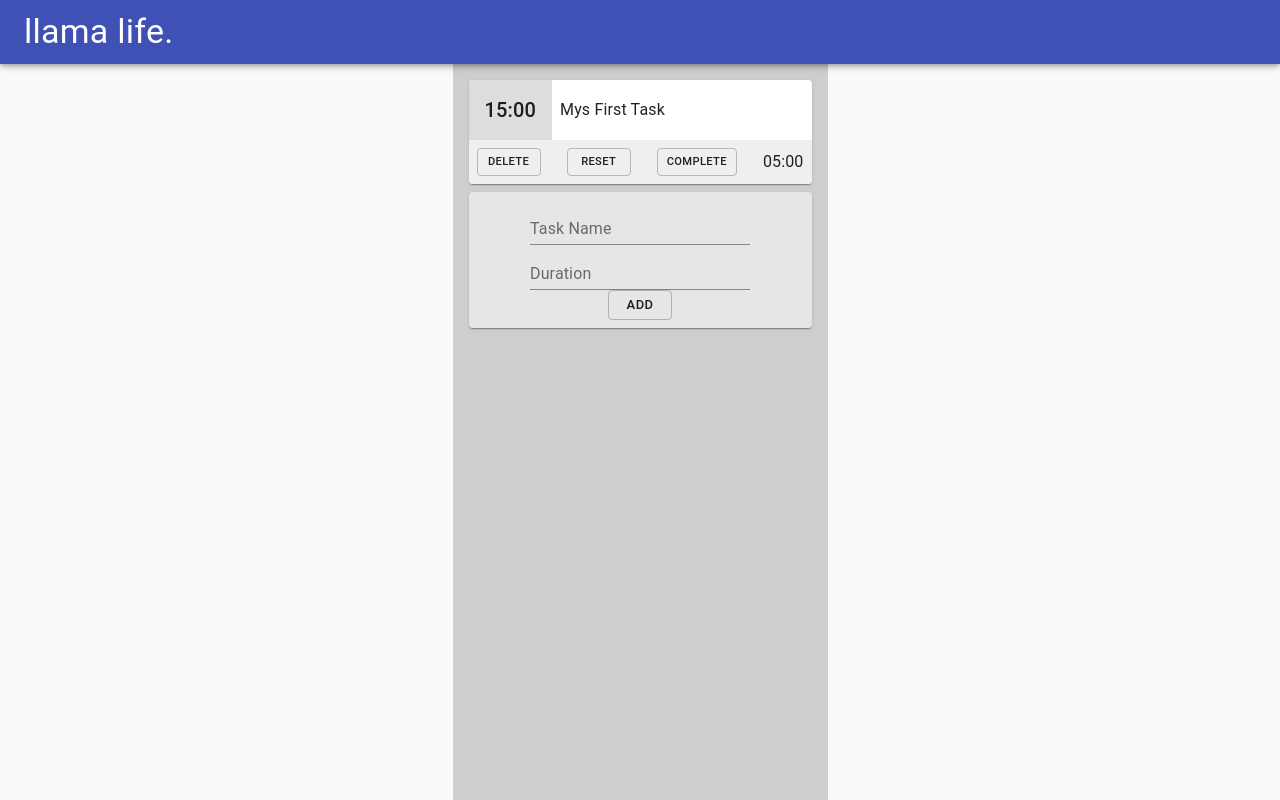
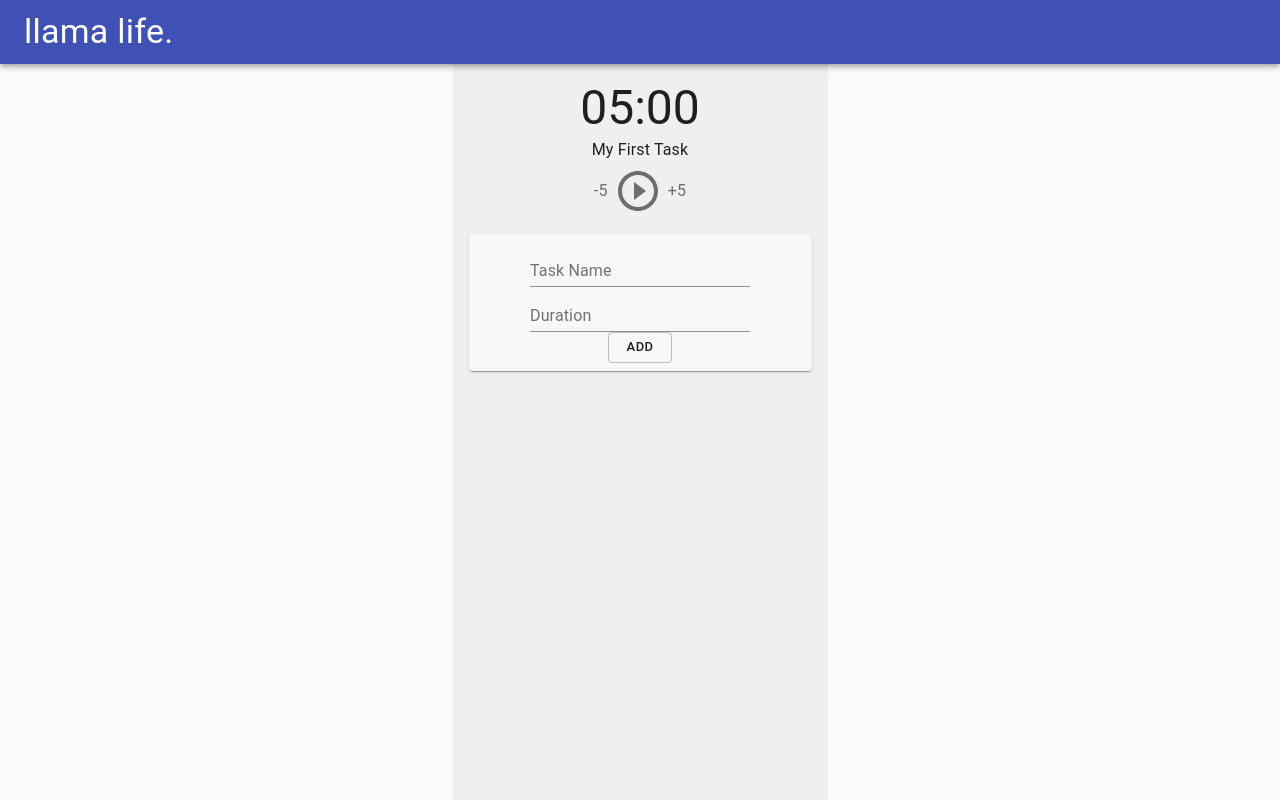
Before and after one commit to Jomark031497/aloeviate-server, a React (Create React App) app: page / in a window 1280 px wide. Built offline with nearby package versions, Linux system fonts and the light colour scheme.

Commit message:
remove task functionality

```diff
--- a/package.json
+++ b/package.json
@@ -4,6 +4,7 @@
   "private": true,
   "dependencies": {
     "@material-ui/core": "^4.11.4",
+    "@material-ui/icons": "^4.11.2",
     "@material-ui/lab": "^4.0.0-alpha.58",
     "@material-ui/styles": "^4.11.4",
     "@reduxjs/toolkit": "^1.5.1",
--- a/src/App.js
+++ b/src/App.js
@@ -1,6 +1,7 @@
 import { makeStyles } from "@material-ui/styles";
-import Header from "./components/Header";
-import TaskContainer from "./components/TaskContainer";
+import Header from "./components/layouts/Header";
+import TaskContainer from "./components/tasks/TaskContainer";
+import Timer from "./components/timer/Timer";
 
 function App() {
   const classes = useStyles();
@@ -9,6 +10,7 @@ function App() {
       <Header />
 
       <div className={classes.mainContainer}>
+        <Timer />
         <TaskContainer />
       </div>
     </div>
@@ -19,8 +21,11 @@ const useStyles = makeStyles((theme) => ({
   root: {
     width: "375px",
     margin: "auto",
-    background: "#cecece",
+    background: "#efefef",
     minHeight: "100vh",
+  },
+  mainContainer: {
+    padding: "0rem 1rem",
   },
 }));
 
--- a/src/components/AddTask.jsx
+++ b/src/components/tasks/AddTask.jsx
@@ -1,9 +1,10 @@
 import { Button, Card, TextField } from "@material-ui/core";
 import { makeStyles } from "@material-ui/styles";
-import React, { useState } from "react";
+import { useState } from "react";
 import { useDispatch } from "react-redux";
 import { v4 } from "uuid";
-import { addTask } from "../features/tasks/taskSlice";
+import { addTask } from "../../features/tasks/taskSlice";
+import timeParser from "../../utils/timeParser";
 
 const AddTask = () => {
   const classes = useStyles();
@@ -17,7 +18,10 @@ const AddTask = () => {
 
   const handleSubmit = (e) => {
     e.preventDefault();
-    dispatch(addTask({ ...task, id: v4() }));
+    dispatch(
+      addTask({ ...task, id: v4(), duration: timeParser(task.duration) })
+    );
+
     setTask({ name: "", duration: "" });
   };
 
--- a/src/components/TaskCard.jsx
+++ b/src/components/tasks/TaskCard.jsx
@@ -7,10 +7,15 @@ import {
   Typography,
 } from "@material-ui/core";
 import { makeStyles } from "@material-ui/styles";
-import React from "react";
+import { useDispatch } from "react-redux";
+import { removeTask } from "../../features/tasks/taskSlice";
 
 const TaskCard = ({ task }) => {
   const classes = useStyles();
+
+  const dispatch = useDispatch();
+
+  const handleDelete = (e) => dispatch(removeTask({ id: task.id }));
 
   return (
     <Card className={classes.root}>
@@ -23,7 +28,12 @@ const TaskCard = ({ task }) => {
         </Box>
       </CardContent>
       <CardActions className={classes.cardActions}>
-        <Button variant="outlined" size="small" className={classes.buttons}>
+        <Button
+          variant="outlined"
+          size="small"
+          className={classes.buttons}
+          onClick={handleDelete}
+        >
           Delete
         </Button>
         <Button variant="outlined" size="small" className={classes.buttons}>
@@ -39,7 +49,9 @@ const TaskCard = ({ task }) => {
 };
 
 const useStyles = makeStyles((theme) => ({
-  root: {},
+  root: {
+    margin: "1rem auto",
+  },
   CardContent: {
     display: "flex",
     padding: "0",
--- a/src/components/TaskContainer.jsx
+++ b/src/components/tasks/TaskContainer.jsx
@@ -6,24 +6,15 @@ import { useSelector } from "react-redux";
 const TaskContainer = () => {
   const classes = useStyles();
 
-  const tasks = useSelector((state) => state.tasks.value);
-
-  console.log(tasks);
+  const tasks = useSelector((state) => state.tasks);
   return (
     <div className={classes.root}>
-      {tasks.map((task) => (
-        <TaskCard key={task.id} task={task} />
-      ))}
-
+      {tasks && tasks.map((task) => <TaskCard key={task.id} task={task} />)}
       <AddTask />
     </div>
   );
 };
 
-const useStyles = makeStyles((theme) => ({
-  root: {
-    padding: "1rem",
-  },
-}));
+const useStyles = makeStyles((theme) => ({}));
 
 export default TaskContainer;
--- /dev/null
+++ b/src/components/timer/Timer.jsx
@@ -0,0 +1,38 @@
+import { IconButton, makeStyles, Typography } from "@material-ui/core";
+import PlayIcon from "@material-ui/icons/PlayCircleFilledWhiteOutlined";
+
+const Timer = () => {
+  const classes = useStyles();
+  return (
+    <div className={classes.root}>
+      <Typography variant="h3">05:00</Typography>
+      <Typography variant="subtitle1">My First Task</Typography>
+
+      <div>
+        <IconButton disableRipple disableFocusRipple size="small">
+          <Typography>-5</Typography>
+        </IconButton>
+        <IconButton size="small">
+          <PlayIcon className={classes.icons} />
+        </IconButton>
+        <IconButton disableRipple disableFocusRipple size="small">
+          <Typography>+5</Typography>
+        </IconButton>
+      </div>
+    </div>
+  );
+};
+
+const useStyles = makeStyles((theme) => ({
+  root: {
+    margin: "1rem auto",
+    display: "flex",
+    flexDirection: "column",
+    alignItems: "center",
+  },
+  icons: {
+    fontSize: "3rem",
+  },
+}));
+
+export default Timer;
--- a/src/features/tasks/taskSlice.js
+++ b/src/features/tasks/taskSlice.js
@@ -1,19 +1,18 @@
 import { createSlice } from "@reduxjs/toolkit";
-import { v4 } from "uuid";
 
 export const taskSlice = createSlice({
   name: "tasks",
-  initialState: {
-    value: [{ id: v4(), name: "Mys First Task", duration: "15:00" }],
-  },
+  initialState: [],
 
   reducers: {
     addTask: (state, action) => {
-      state.value.push(action.payload);
+      state.push(action.payload);
+    },
+    removeTask: (state, action) => {
+      return state.filter((task) => task.id !== action.payload.id);
     },
   },
 });
 
-export const { addTask } = taskSlice.actions;
-
+export const { addTask, removeTask } = taskSlice.actions;
 export default taskSlice.reducer;
--- /dev/null
+++ b/src/utils/timeParser.js
@@ -0,0 +1,12 @@
+export const timeParser = (time) => {
+  // time is in minutes
+  // convert to 00:00
+
+  const parsedTime = parseInt(time);
+  const timeFormat = parsedTime > 9 ? `${time}:00` : `0${time}:00`;
+
+  console.log(timeFormat);
+  return timeFormat;
+};
+
+export default timeParser;
```
Also changed, not shown: src/components/layouts/Header.jsx (renamed from src/components/Header.jsx), 1 other file (tests, documents, lock files or other folders).
